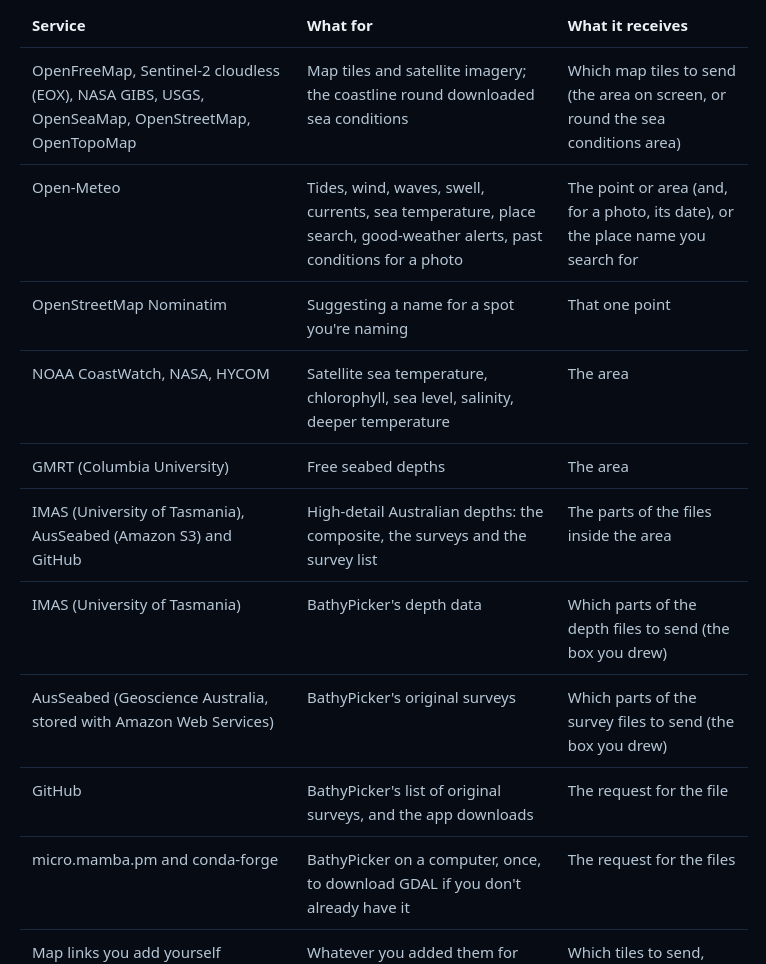
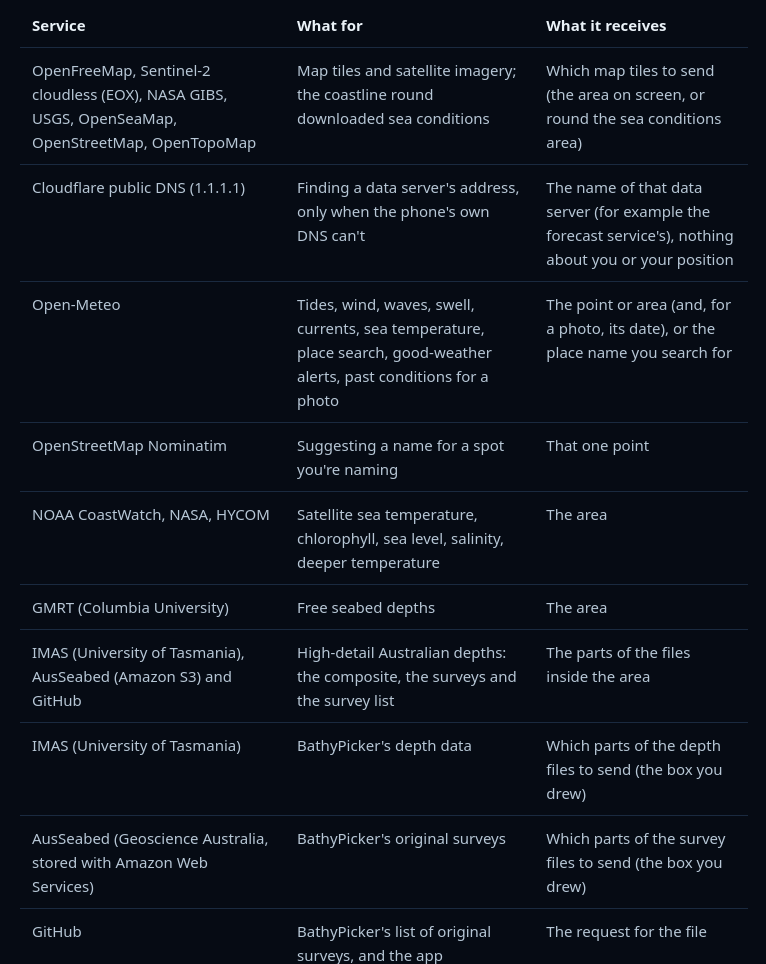
Before and after one commit to SeaBathy/website, a plain HTML site: page privacy.html in a window 1280 px wide. Shown: the part 1630-2594 px from the top of the page, without its empty margins (256-1022 px from the left). Drawn offline with Linux system fonts and the light colour scheme.

Commit message:
Privacy: backup name lookup

```diff
--- a/privacy.html
+++ b/privacy.html
@@ -71,6 +71,7 @@
   <table>
     <tr><th>Service</th><th>What for</th><th>What it receives</th></tr>
     <tr><td>OpenFreeMap, Sentinel-2 cloudless (EOX), NASA GIBS, USGS, OpenSeaMap, OpenStreetMap, OpenTopoMap</td><td>Map tiles and satellite imagery; the coastline round downloaded sea conditions</td><td>Which map tiles to send (the area on screen, or round the sea conditions area)</td></tr>
+    <tr><td>Cloudflare public DNS (1.1.1.1)</td><td>Finding a data server's address, only when the phone's own DNS can't</td><td>The name of that data server (for example the forecast service's), nothing about you or your position</td></tr>
     <tr><td>Open-Meteo</td><td>Tides, wind, waves, swell, currents, sea temperature, place search, good-weather alerts, past conditions for a photo</td><td>The point or area (and, for a photo, its date), or the place name you search for</td></tr>
     <tr><td>OpenStreetMap Nominatim</td><td>Suggesting a name for a spot you're naming</td><td>That one point</td></tr>
     <tr><td>NOAA CoastWatch, NASA, HYCOM</td><td>Satellite sea temperature, chlorophyll, sea level, salinity, deeper temperature</td><td>The area</td></tr>
```
